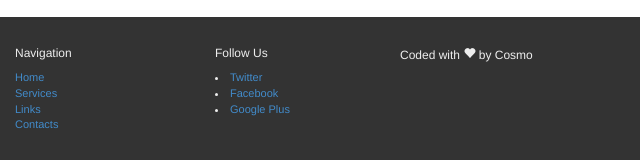
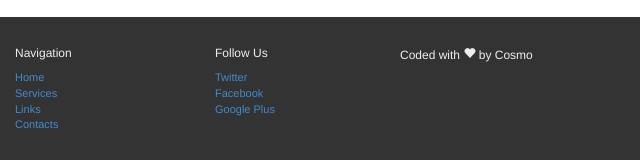
Before and after one commit to hackjustu/Template-with-Bootstrap, a plain HTML site: page index.html in a window 1280 px wide. Shown: the part 2571-2731 px from the top of the page, 640-1280 px from the left. Drawn offline with nearby package versions, Linux system fonts and the light colour scheme.

Commit message:
In a small fix on the footer, haha

```diff
--- a/index.html
+++ b/index.html
@@ -403,9 +403,11 @@
 
                 <div class="col-sm-2">
                     <h6>Follow Us</h6>
-                    <li><a href='#'>Twitter</a></li>
-                    <li><a href='#'>Facebook</a></li>
-                    <li><a href='#'>Google Plus</a></li>
+                    <ul class="unstyled">
+                        <li><a href='#'>Twitter</a></li>
+                        <li><a href='#'>Facebook</a></li>
+                        <li><a href='#'>Google Plus</a></li>
+                     </ul>
                 </div><!-- end col-sm-2 -->
 
                 <div class="sol-sm-2">
```
